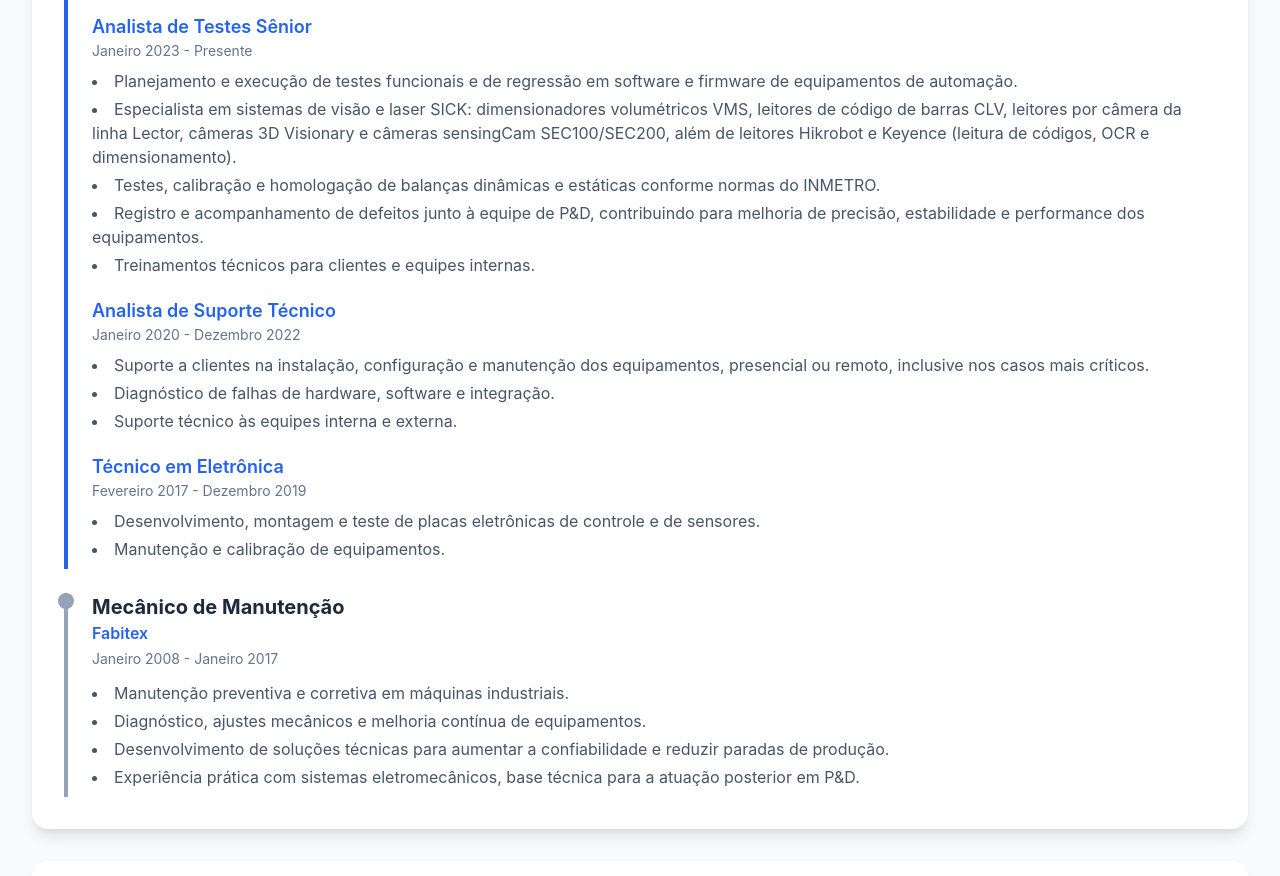
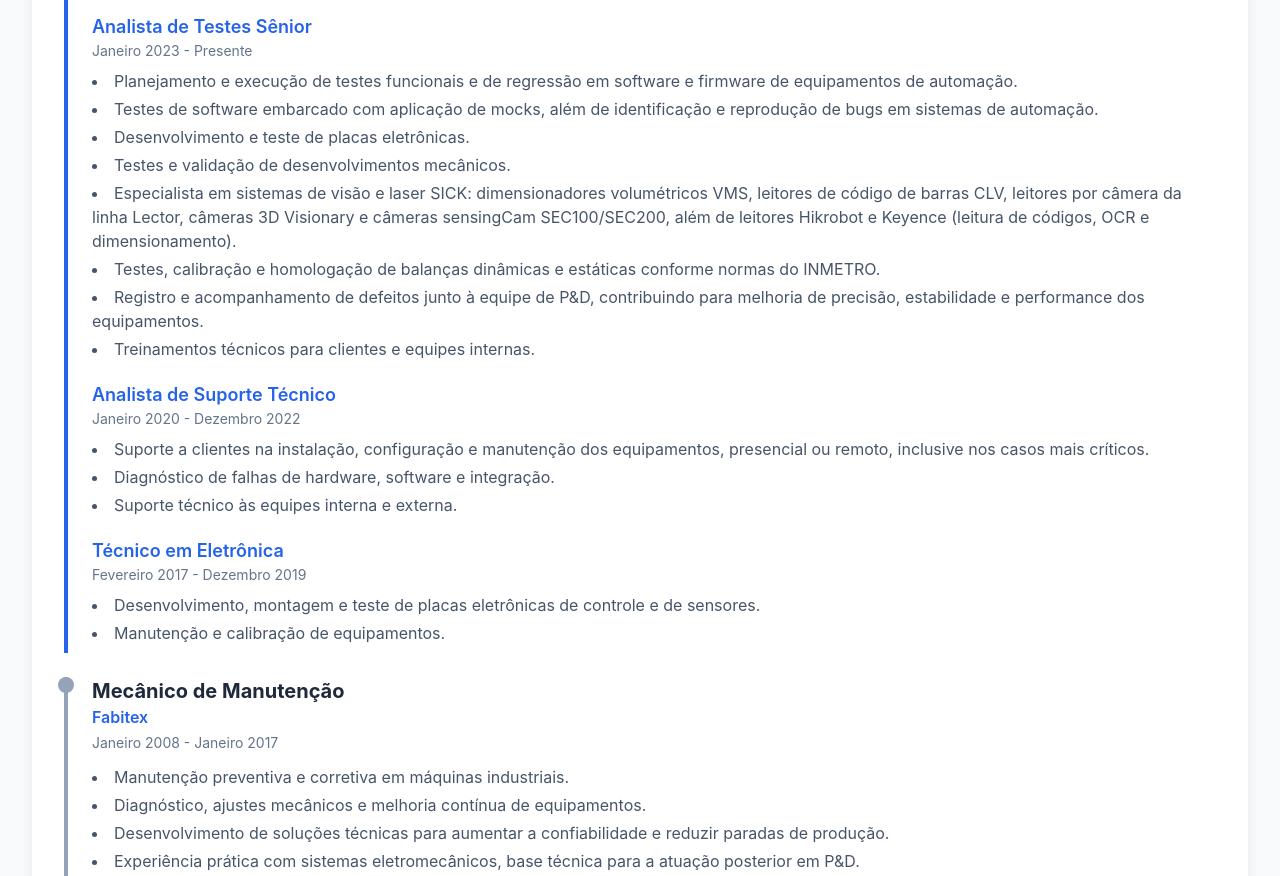
Before and after one commit to JulianoChristovao/julianochristovao.github.io, a plain HTML site: page index.html in a window 1280 px wide. Shown: the part 935-1811 px from the top of the page. Drawn offline with nearby package versions, Linux system fonts and the light colour scheme.

Commit message:
Adiciona novas atividades ao cargo atual

```diff
--- a/index.html
+++ b/index.html
@@ -123,6 +123,9 @@
                                 <p class="text-slate-500 dark:text-slate-400 text-sm mb-2">Janeiro 2023 - Presente</p>
                                 <ul class="list-disc list-inside text-slate-600 dark:text-slate-300 space-y-1">
                                     <li>Planejamento e execução de testes funcionais e de regressão em software e firmware de equipamentos de automação.</li>
+                                    <li>Testes de software embarcado com aplicação de mocks, além de identificação e reprodução de bugs em sistemas de automação.</li>
+                                    <li>Desenvolvimento e teste de placas eletrônicas.</li>
+                                    <li>Testes e validação de desenvolvimentos mecânicos.</li>
                                     <li>Especialista em sistemas de visão e laser SICK: dimensionadores volumétricos VMS, leitores de código de barras CLV, leitores por câmera da linha Lector, câmeras 3D Visionary e câmeras sensingCam SEC100/SEC200, além de leitores Hikrobot e Keyence (leitura de códigos, OCR e dimensionamento).</li>
                                     <li>Testes, calibração e homologação de balanças dinâmicas e estáticas conforme normas do INMETRO.</li>
                                     <li>Registro e acompanhamento de defeitos junto à equipe de P&amp;D, contribuindo para melhoria de precisão, estabilidade e performance dos equipamentos.</li>
@@ -294,6 +297,7 @@
                     <span class="px-4 py-2 bg-blue-100 dark:bg-blue-900 text-blue-800 dark:text-blue-200 rounded-lg text-center font-medium hover:scale-105 transition-transform">Testes de Regressão</span>
                     <span class="px-4 py-2 bg-blue-100 dark:bg-blue-900 text-blue-800 dark:text-blue-200 rounded-lg text-center font-medium hover:scale-105 transition-transform">Casos de Teste</span>
                     <span class="px-4 py-2 bg-blue-100 dark:bg-blue-900 text-blue-800 dark:text-blue-200 rounded-lg text-center font-medium hover:scale-105 transition-transform">Sistemas Embarcados</span>
+                    <span class="px-4 py-2 bg-blue-100 dark:bg-blue-900 text-blue-800 dark:text-blue-200 rounded-lg text-center font-medium hover:scale-105 transition-transform">Mocks / Testes de Firmware</span>
                     <span class="px-4 py-2 bg-blue-100 dark:bg-blue-900 text-blue-800 dark:text-blue-200 rounded-lg text-center font-medium hover:scale-105 transition-transform">Visão Computacional</span>
                     <span class="px-4 py-2 bg-blue-100 dark:bg-blue-900 text-blue-800 dark:text-blue-200 rounded-lg text-center font-medium hover:scale-105 transition-transform">SICK (VMS, CLV, Lector, Visionary, SEC)</span>
                     <span class="px-4 py-2 bg-blue-100 dark:bg-blue-900 text-blue-800 dark:text-blue-200 rounded-lg text-center font-medium hover:scale-105 transition-transform">Automação Industrial</span>
```
